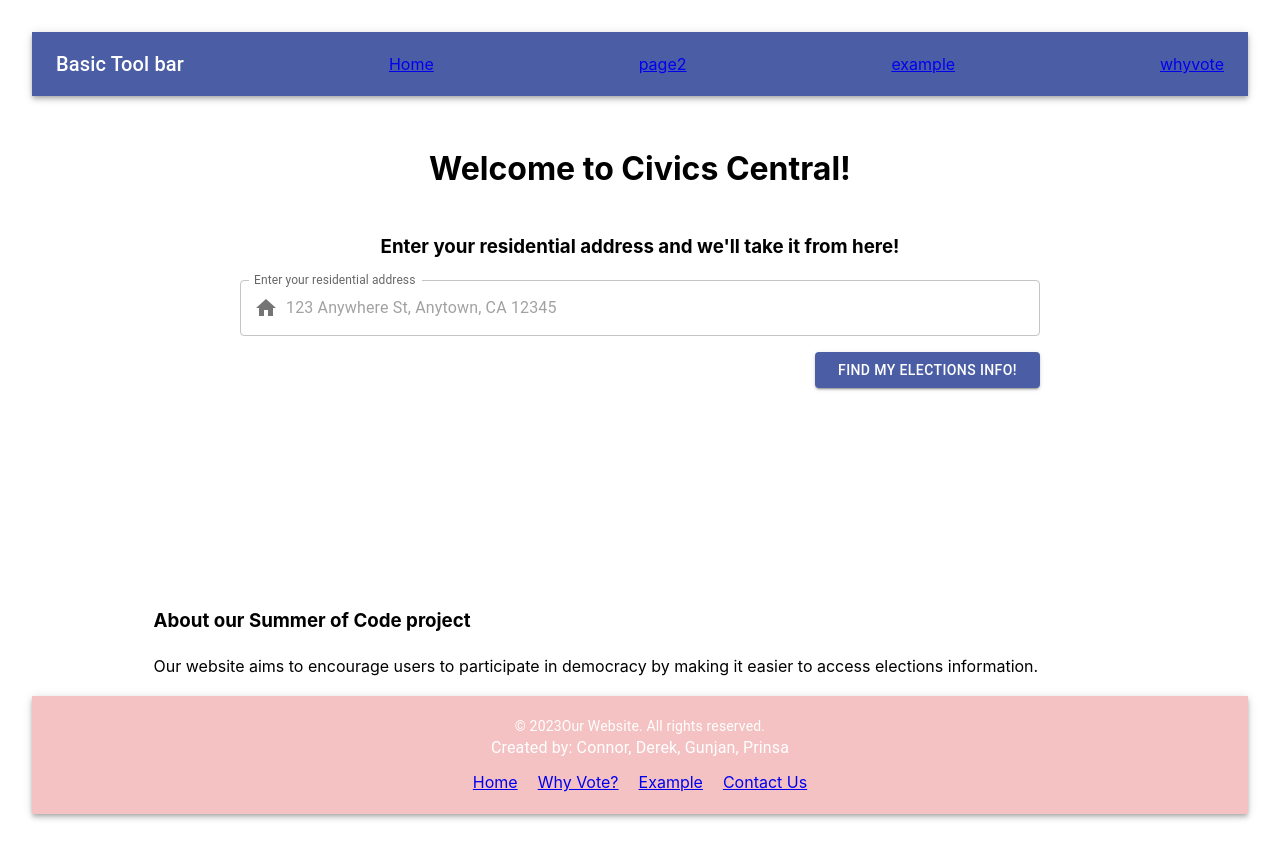
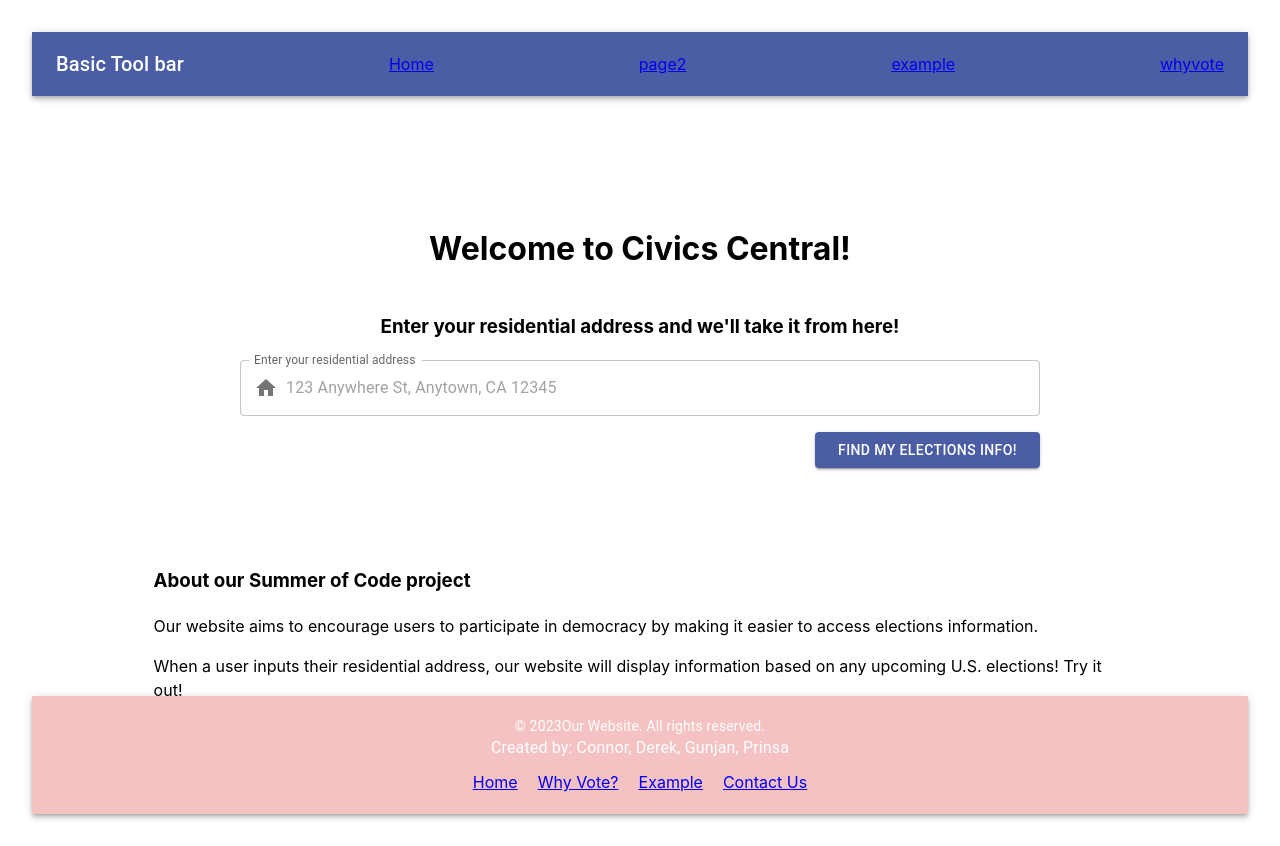
Before and after one commit to drkchn/mosa-upenn-SoC-2023, a React (Vite) app: page / in a window 1280 px wide. Built offline with nearby package versions, Linux system fonts and the light colour scheme.

Commit message:
[#9] Working on stylizing home page [DC]

```diff
--- a/src/Pages/Home/Home.tsx
+++ b/src/Pages/Home/Home.tsx
@@ -35,6 +35,7 @@ export function Home() {
         alignItems: "center",
         justifyContent: "center",
         height: "75vh",
+        marginTop: "0vh"
       }}
     >
       <h1>Welcome to Civics Central!</h1>
@@ -59,9 +60,9 @@ export function Home() {
           display: "flex",
           flexDirection: "column",
           justifyContent: "left",
-          height: "10vh",
+          height: "5vh",
           width: "80%",
-          marginTop: "200px",
+          marginTop: "10vh",
         }}
       >
         <div style={{ textAlign: "left" }}>
```
